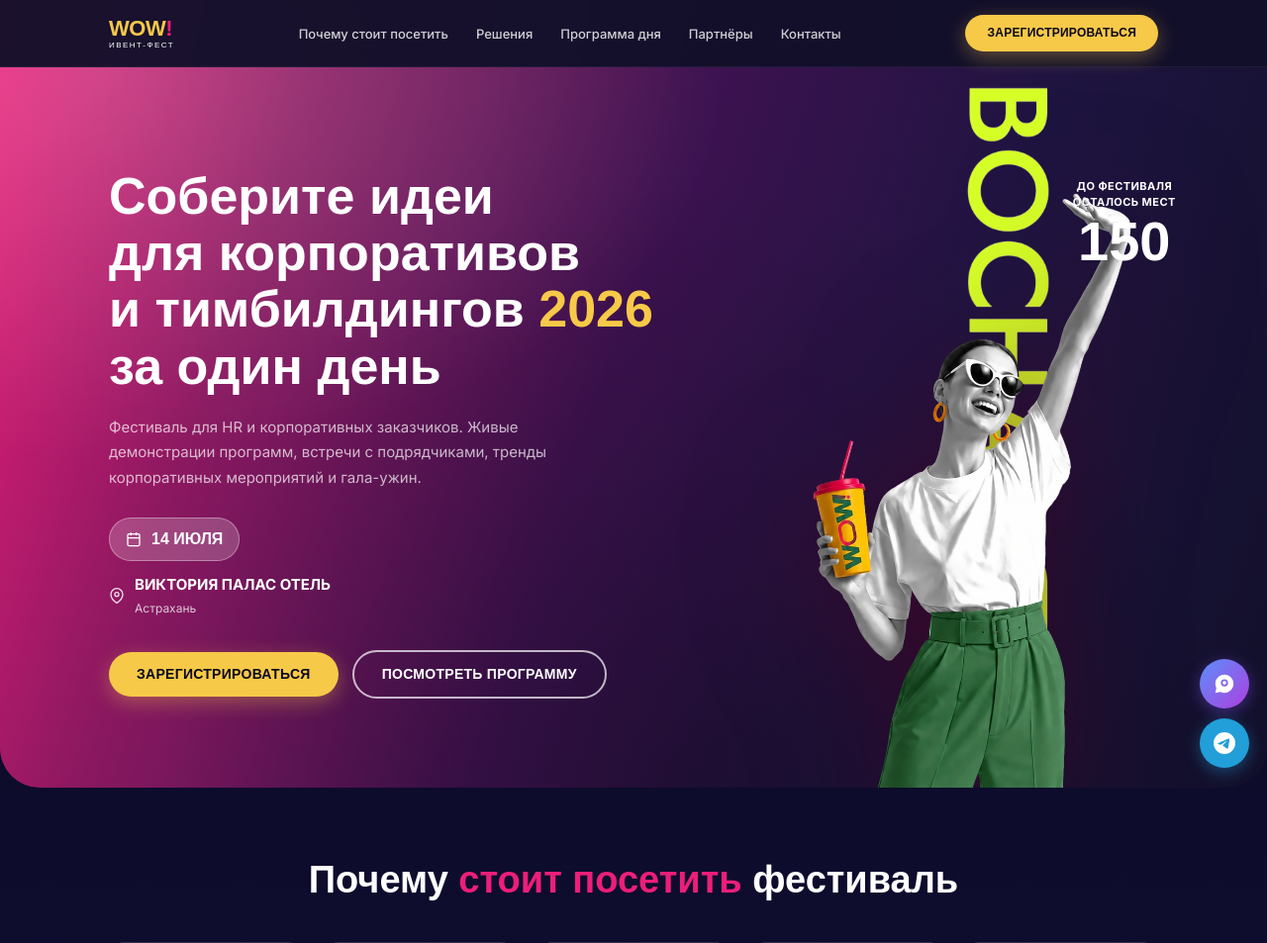
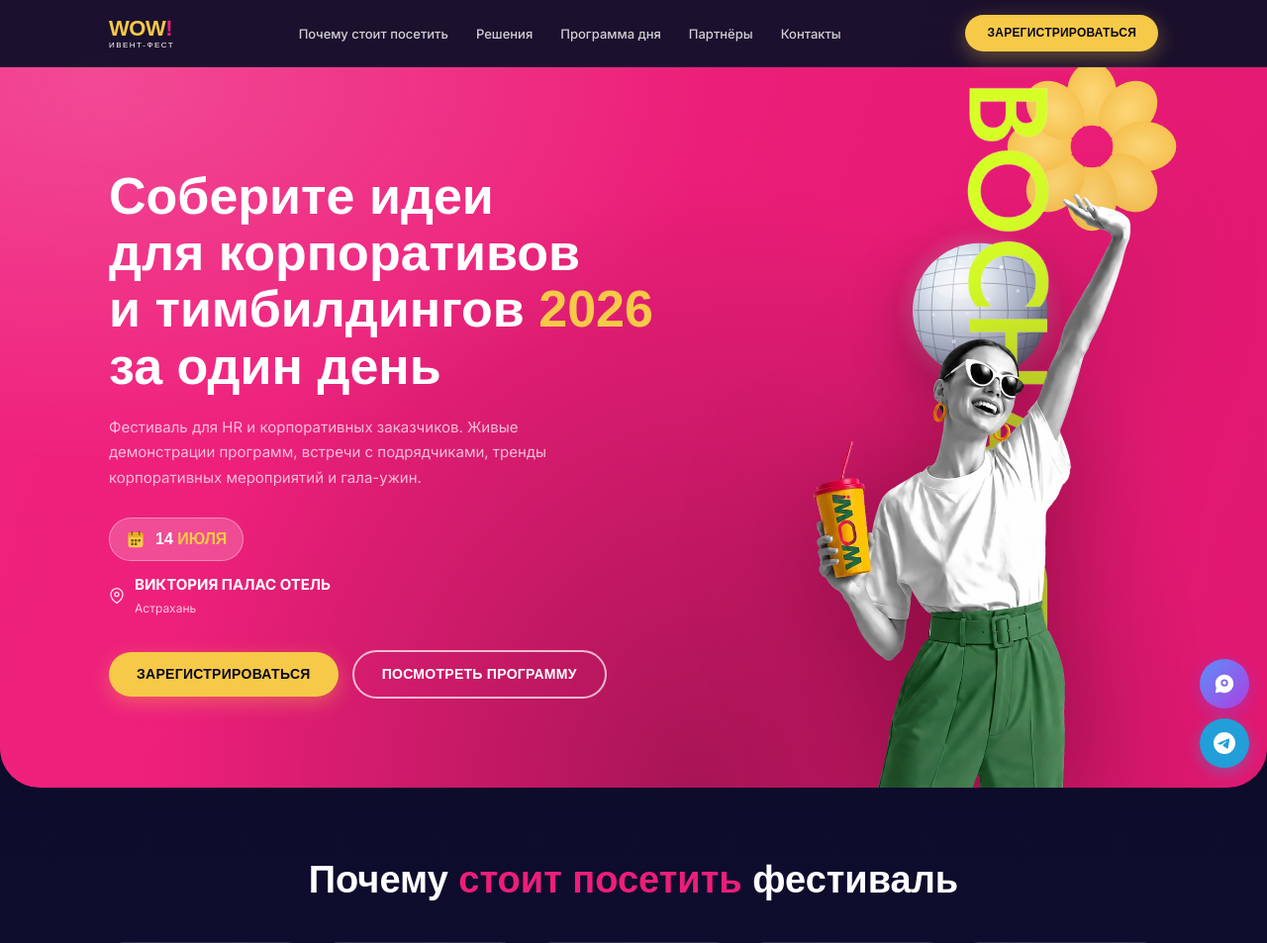
Before and after one commit to Yar008/Wowfest, a Flask app: page / in a window 1280 px wide. Shown: the top 953 px of the page at 99% size. Run offline with Flask 3, Linux system fonts and the light colour scheme; some web fonts are replaced.

Commit message:
pupupupu

```diff
--- a/wow-fest/static/css/style.css
+++ b/wow-fest/static/css/style.css
@@ -263,11 +263,9 @@ img { max-width: 100%; height: auto; display: block; }
   padding-bottom: 0;
   overflow: hidden;
   background: linear-gradient(108deg,
-    #ec1e79 0%,
-    #8a1860 22%,
-    #3d1250 48%,
-    #1e1440 72%,
-    #12102a 100%
+    #f0227f 0%,
+    #ec1e79 45%,
+    #e01871 100%
   );
   border-radius: 0 0 40px 40px;
 }
@@ -278,6 +276,27 @@ img { max-width: 100%; height: auto; display: block; }
     radial-gradient(ellipse at 8% 10%, rgba(255,255,255,.18) 0%, transparent 38%),
     radial-gradient(ellipse at 55% 100%, rgba(0,0,0,.28) 0%, transparent 55%);
   z-index: 0;
+}
+.hero__decor {
+  position: absolute;
+  inset: 0;
+  z-index: 1;
+  pointer-events: none;
+  overflow: hidden;
+}
+.hero__decor-flower {
+  position: absolute;
+  top: 6%;
+  right: 6%;
+  width: 200px;
+  opacity: 0.95;
+}
+.hero__decor-disco {
+  position: absolute;
+  top: 28%;
+  right: 16%;
+  width: 170px;
+  filter: drop-shadow(0 14px 30px rgba(0,0,0,.35));
 }
 .hero__inner {
   position: relative;
@@ -916,6 +935,8 @@ img { max-width: 100%; height: auto; display: block; }
   .hero__inner { flex-direction: column; text-align: center; min-height: 0; align-items: center; }
   .hero__content { text-align: center; }
   .hero__image { width: 70%; max-width: 320px; align-self: center; }
+  .hero__decor-flower { width: 110px; top: 4%; right: 2%; opacity: 0.85; }
+  .hero__decor-disco { width: 90px; top: 14%; right: 8%; }
   .hero__seats { display: none; }
   .hero__subtitle { margin: 0 auto 28px; }
   .hero__meta { align-items: center; }
--- a/wow-fest/templates/index.html
+++ b/wow-fest/templates/index.html
@@ -52,6 +52,10 @@
 <!-- ===== HERO ===== -->
 <header class="hero">
   <div class="hero__bg"></div>
+  <div class="hero__decor" aria-hidden="true">
+    <img src="{{ url_for('static', filename='img/flower-yellow.svg') }}" class="hero__decor-flower" alt="">
+    <img src="{{ url_for('static', filename='img/disco-ball.svg') }}" class="hero__decor-disco" alt="">
+  </div>
   <div class="hero__bocharoff" aria-hidden="true">
     <img src="{{ url_for('static', filename='img/Bocharoff1.png') }}" alt="">
   </div>
@@ -61,8 +65,8 @@
       <p class="hero__subtitle">Фестиваль для HR и корпоративных заказчиков. Живые демонстрации программ, встречи с подрядчиками, тренды корпоративных мероприятий и гала-ужин.</p>
       <div class="hero__meta">
         <div class="hero__meta-item hero__meta-item--date">
-          <svg viewBox="0 0 24 24" fill="none" stroke="currentColor" stroke-width="2" width="16" height="16" aria-hidden="true"><rect x="3" y="4" width="18" height="18" rx="2"/><line x1="16" y1="2" x2="16" y2="6"/><line x1="8" y1="2" x2="8" y2="6"/><line x1="3" y1="10" x2="21" y2="10"/></svg>
-          <strong>14 ИЮЛЯ</strong>
+          <img src="{{ url_for('static', filename='img/calendar-icon.svg') }}" alt="" width="20" height="20" aria-hidden="true">
+          <strong>14 <span class="text-yellow">ИЮЛЯ</span></strong>
         </div>
         <div class="hero__meta-item hero__meta-item--loc">
           <svg viewBox="0 0 24 24" fill="none" stroke="currentColor" stroke-width="2" width="16" height="16" aria-hidden="true"><path d="M21 10c0 7-9 13-9 13s-9-6-9-13a9 9 0 0 1 18 0z"/><circle cx="12" cy="10" r="3"/></svg>
@@ -80,10 +84,6 @@
     </div>
     <div class="hero__image">
       <img src="{{ url_for('static', filename='img/woman.png') }}" alt="WOW! Ивент-Фест 2026" loading="eager">
-      <div class="hero__seats">
-        <span class="hero__seats-label">До фестиваля<br>осталось мест</span>
-        <span class="hero__seats-number" id="seats-remaining">{{ remaining_seats }}</span>
-      </div>
     </div>
   </div>
 </header>
```
Also changed, not shown: wow-fest/static/img/calendar-icon.svg (added), wow-fest/static/img/disco-ball.svg (added), wow-fest/static/img/flower-yellow.svg (added).
